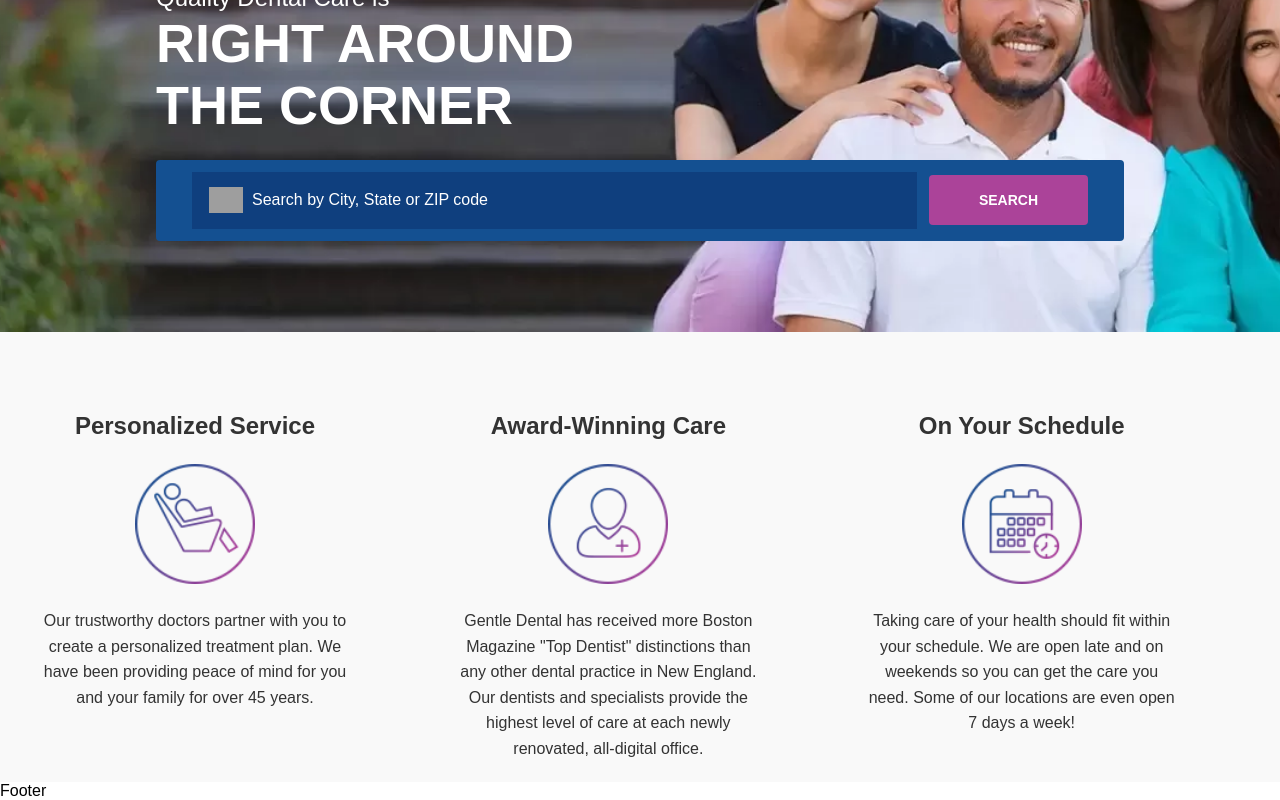
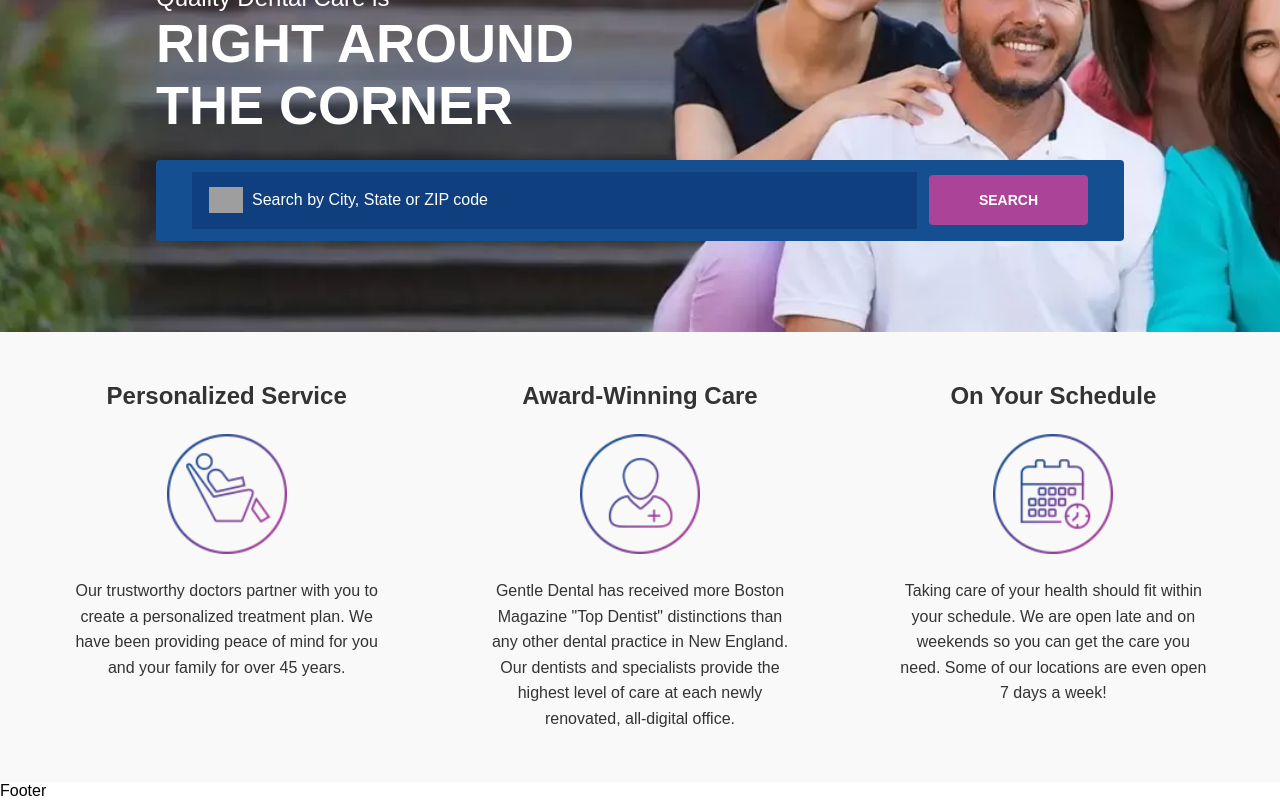
Before and after one commit to midhunp2/gentle-dental, a Next.js app: page / in a window 1280 px wide. Shown: the part 248-1048 px from the top of the page. Built offline with nearby package versions, Linux system fonts and the light colour scheme; grey boxes are pictures that could not be loaded.

Commit message:
Updated Features Section

```diff
--- a/app/home.module.css
+++ b/app/home.module.css
@@ -95,9 +95,11 @@
 
 .FeaturesSection {
   background-color: #f9f9f9;
-  padding: 80px 15px;
   width: 100%;
   height: 450px;
+  padding: 15px 15px;
+  display: flex;
+  align-items: center;
 }
 
 .FeaturesContainer {
@@ -113,7 +115,9 @@
   flex-direction: column;
   align-items: center;
   text-align: center;
-  max-width: 310px;
+  max-width: 400px;
+  padding: 30px;
+  min-height: 410px;
 }
 
 .FeatureCard:hover {
```
